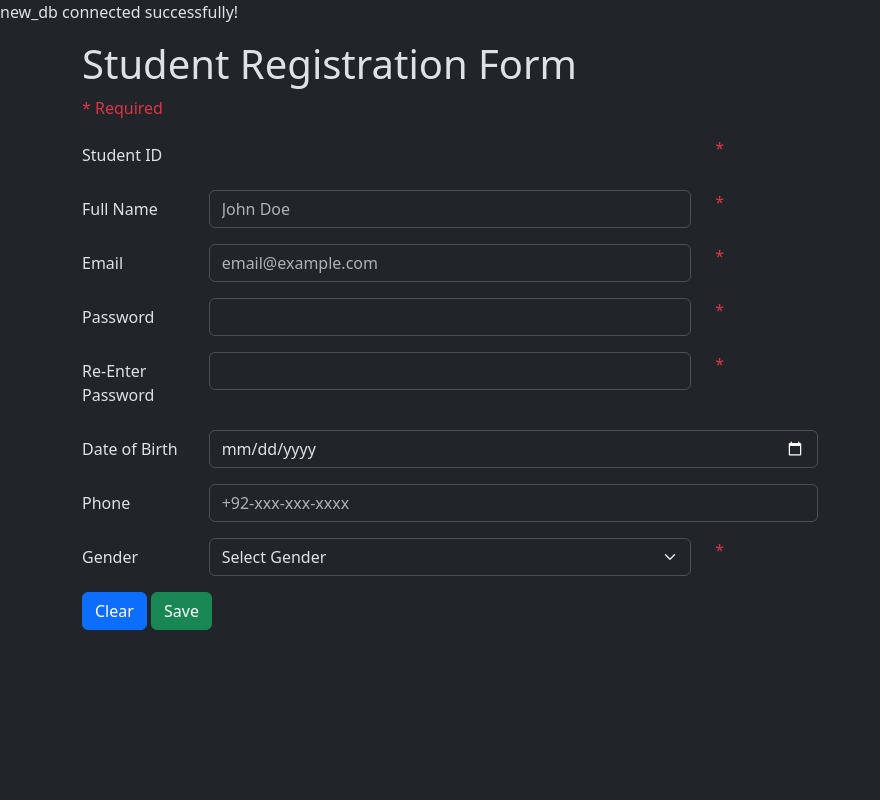
After one commit to sirmurtazaaptechtr/tts7pm, a PHP site: page /editstudent.php in a window 1280 px wide. The commit adds this page. Shown: the whole page, without its empty margins (0-880 px from the left). Run offline with PHP 8.4, Linux system fonts and the light colour scheme.

Commit message:
CRUD Complete

```diff
--- /dev/null
+++ b/newApp/editstudent.php
@@ -0,0 +1,207 @@
+<?php
+    require('connection.inc.php');
+
+    $fullNameErr= $emailErr  = $passwordErr = $rPasswordErr =  $genderErr = '';
+    $student_id = $fullName = $email = $password = $rPassword = $dob = $phone = $gender = '';
+    $message = '';
+
+    if($_SERVER['REQUEST_METHOD'] == 'GET' && isset($_GET['id'])) {
+        $student_id = test_input($_GET['id']);
+
+        $student_sql = "SELECT *,students.id AS student_id FROM `students`
+                        LEFT JOIN `logins` ON students.id =   logins.user_id
+                        WHERE students.id = $student_id";
+
+        if($result = mysqli_query($conn,$student_sql)) {
+            pr($result);
+            if(mysqli_num_rows($result) > 0) {
+                $student = mysqli_fetch_assoc($result);
+                pr($student);
+
+                $student_id = test_input($student['student_id']);
+                $fullName = test_input($student['name']);
+                $email = test_input($student['email']);
+                $dob = test_input($student['dob']);
+                $phone = test_input($student['phone']);
+                $gender = test_input($student['gender']);
+                $password = $rPassword = test_input($student['password']);
+            }
+        }
+    }
+
+    if($_SERVER['REQUEST_METHOD'] == 'POST' && isset($_POST['saveBtn'])) {
+        pr($_POST);
+
+        $student_id = test_input($_POST['student_id']);
+
+        if(empty($_POST['fullName'])) {
+            $fullNameErr = "Full Name is required!";
+        }else {
+            $fullName = test_input($_POST['fullName']);
+        }
+
+        if(empty($_POST['email'])) {
+            $emailErr = "Email is required!";
+        }else {
+            $email = test_input($_POST['email']);
+            $email_sql = "SELECT * FROM `students` WHERE email = '$email' AND id != '$student_id'";
+            $result = mysqli_query($conn,$email_sql);
+
+            if(mysqli_num_rows($result)>0) {
+                $emailErr = "Email already exists!";
+            }
+        }
+
+        if(empty($_POST['password'])) {
+            $passwordErr = "Password is Required!";
+        }else {
+            $password = test_input($_POST['password']);
+        }
+
+        if(empty($_POST['rPassword'])) {
+            $rPasswordErr = "Re-Type Password";
+        }else {
+            $rPassword = test_input($_POST['rPassword']);
+            if($password != $rPassword) {
+                $rPasswordErr = "Password Missmatch!";
+            }
+        }
+        $dob = test_input($_POST['dob']);
+        $phone = test_input($_POST['phone']);
+
+        if(empty($_POST['gender'])) {
+            $genderErr = "Gender is required!";
+        }else {
+            $gender = test_input($_POST['gender']);
+        }
+
+        if(empty($fullNameErr) && empty($genderErr) && empty($passwordErr) && empty($rPasswordErr) && empty($emailErr)) {
+
+            $update_student_sql = "UPDATE `students`
+            SET
+            `name` = '$fullName',
+            `email` = '$email',
+            `dob` = '$dob',
+            `phone` = '$phone',
+            `gender` = '$gender'
+            WHERE
+            `students`.`id` = '$student_id'";
+
+            if($is_updated = mysqli_query($conn,$update_student_sql)) {
+
+                $update_login_sql = "UPDATE `logins` SET
+                `password` = '$password'
+                WHERE `logins`.`user_id` = '$student_id'";
+
+                if($is_updated = mysqli_query($conn,$update_login_sql)) {
+                    $message = "Student (username:$email) has been updated Successfully!";
+                    $fullName = $email = $dob = $phone = $gender = '';
+                    header("Location:students.php?message=" . urlencode($message));
+                    exit();
+                }
+            }
+        }
+
+    }
+?>
+<!DOCTYPE html>
+<html lang="en" data-bs-theme="dark">
+
+<head>
+    <meta charset="UTF-8">
+    <meta name="viewport" content="width=device-width, initial-scale=1.0">
+    <title>Student Registration Form</title>
+    <link href="https://cdn.jsdelivr.net/npm/bootstrap@5.3.3/dist/css/bootstrap.min.css" rel="stylesheet" integrity="sha384-QWTKZyjpPEjISv5WaRU9OFeRpok6YctnYmDr5pNlyT2bRjXh0JMhjY6hW+ALEwIH" crossorigin="anonymous">
+</head>
+
+<body>
+    <div class="container">
+        <h1>Student Registration Form</h1>
+        <p class="text-danger">* Required</p>
+        <div class="row">
+            <div class="col-8">
+                <form action="<?php htmlspecialchars($_SERVER['PHP_SELF']); ?>" method="post">
+                    <div class="mb-3 row">
+                        <label for="student_id" class="col-sm-2 col-form-label">Student ID</label>
+                        <div class="col-sm-8">
+                            <input type="text" class="form-control-plaintext" id="student_id" name="student_id" value="<?php echo $student_id;?>" readonly>
+                        </div>
+                        <div class="col-sm-2">
+                            <span class="text-danger">* <?php echo $fullNameErr;?></span>
+                        </div>
+                    </div>
+                    <div class="mb-3 row">
+                        <label for="fullName" class="col-sm-2 col-form-label">Full Name</label>
+                        <div class="col-sm-8">
+                            <input type="text" class="form-control" id="fullName" name="fullName" placeholder="John Doe" value="<?php echo $fullName;?>">
+                        </div>
+                        <div class="col-sm-2">
+                            <span class="text-danger">* <?php echo $fullNameErr;?></span>
+                        </div>
+                    </div>
+                    <div class="mb-3 row">
+                        <label for="email" class="col-sm-2 col-form-label">Email</label>
+                        <div class="col-sm-8">
+                            <input type="email" class="form-control" id="email" name="email" placeholder="email@example.com" value="<?php echo $email;?>">
+                        </div>
+                        <div class="col-sm-2">
+                            <span class="text-danger">* <?php echo $emailErr;?></span>
+                        </div>
+                    </div>
+                    <div class="mb-3 row">
+                        <label for="password" class="col-sm-2 col-form-label">Password</label>
+                        <div class="col-sm-8">
+                            <input type="password" class="form-control" id="password" name="password" value="<?php echo $password;?>">
+                        </div>
+                        <div class="col-sm-2">
+                            <span class="text-danger">* <?php echo $passwordErr;?></span>
+                        </div>
+                    </div>
+                    <div class="mb-3 row">
+                        <label for="rPassword" class="col-sm-2 col-form-label">Re-Enter Password</label>
+                        <div class="col-sm-8">
+                            <input type="password" class="form-control" id="rPassword" name="rPassword" value="<?php echo $rPassword;?>">
+                        </div>
+                        <div class="col-sm-2">
+                            <span class="text-danger">* <?php echo $rPasswordErr;?></span>
+                        </div>
+                    </div>
+                    <div class="mb-3 row">
+                        <label for="dob" class="col-sm-2 col-form-label">Date of Birth</label>
+                        <div class="col-sm-10">
+                            <input type="date" class="form-control" id="dob" name="dob" value="<?php echo $dob;?>">
+                        </div>
+                    </div>
+                    <div class="mb-3 row">
+                        <label for="phone" class="col-sm-2 col-form-label">Phone</label>
+                        <div class="col-sm-10">
+                            <input type="text" class="form-control" id="phone" name="phone" placeholder="+92-xxx-xxx-xxxx" value="<?php echo $phone;?>">
+                        </div>
+                    </div>
+                    <div class="mb-3 row">
+                        <label for="gender" class="col-sm-2 col-form-label">Gender</label>
+                        <div class="col-sm-8">
+                            <select class="form-select" id="gender" name="gender" aria-label="Gender Select">
+                                <option value="" <?php if($gender == ''){echo "selected";}?>>Select Gender</option>
+                                <option value="M" <?php if($gender == 'M'){echo "selected";}?>>Male</option>
+                                <option value="F" <?php if($gender == 'F'){echo "selected";}?>>Female</option>
+                                <option value="O" <?php if($gender == 'O'){echo "selected";}?>>Others</option>
+                            </select>
+                        </div>
+                        <div class="col-sm-2">
+                            <span class="text-danger">* <?php echo $genderErr;?></span>
+                        </div>
+                    </div>
+                    <div class="mb-3">
+                        <input type="reset" class="btn btn-primary" name="clearBtn" value="Clear">
+                        <button type="submit" class="btn btn-success" name="saveBtn">Save</button>
+
+                    </div>
+                </form>
+            </div>
+        </div>
+    </div>
+    <script src="https://cdn.jsdelivr.net/npm/bootstrap@5.3.3/dist/js/bootstrap.bundle.min.js" integrity="sha384-YvpcrYf0tY3lHB60NNkmXc5s9fDVZLESaAA55NDzOxhy9GkcIdslK1eN7N6jIeHz" crossorigin="anonymous"></script>
+</body>
+
+</html>
--- a/newApp/students.php
+++ b/newApp/students.php
@@ -81,7 +81,7 @@
                         <!-- Buttons for view, edit, and delete actions -->
                         <div class="btn-group" role="group" aria-label="Basic mixed styles example">
                             <a href="#" type="button" class="btn btn-info">View</a>
-                            <a href="#" type="button" class="btn btn-warning">Edit</a>
+                            <a href="<?php  echo 'editstudent.php?id=' . $row['student_id']; ?>" type="button" class="btn btn-warning">Edit</a>
                             <!-- Generate a delete link with the current script and student ID -->
                             <a href="<?php echo htmlspecialchars($_SERVER['PHP_SELF']) . '?id=' . $row['student_id']; ?>" type="button" class="btn btn-danger">Delete</a>
                         </div>
```
Also changed, not shown: newApp/login.php (line endings or trailing spaces).
